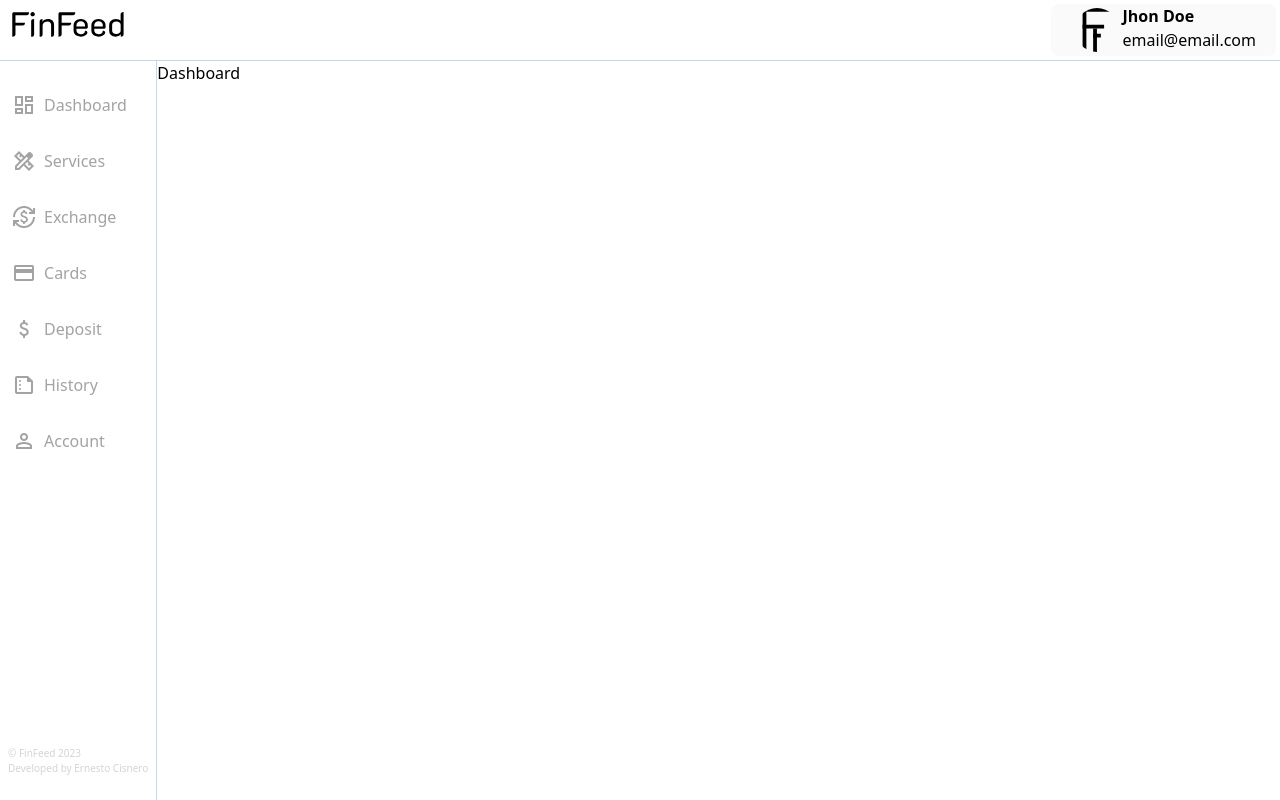
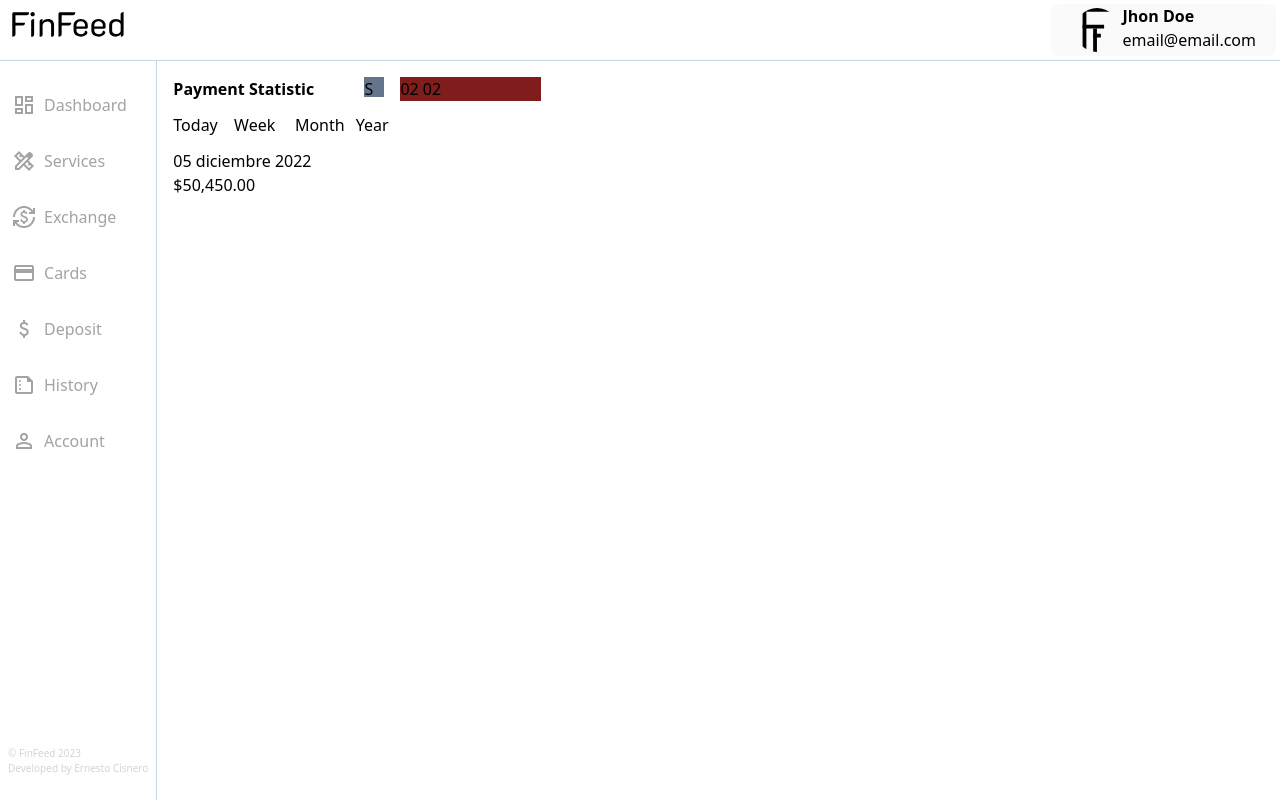
Before and after one commit to ernestocisnero/FinFeed, a React (Vite) app: page / in a window 1280 px wide. Built offline with nearby package versions, Linux system fonts and the light colour scheme; the HTML template or start-up script is replaced by a standard one.

Commit message:
dashboard payment statistic

```diff
--- a/src/components/MainLayout.tsx
+++ b/src/components/MainLayout.tsx
@@ -12,15 +12,14 @@ export const MainLayout = ({ children }: MainLayoutPropType) => {
                 <div className="p-3">
                     <img src="FinFeed.svg" alt="name_page" className="w-28"/>
                 </div>
-
                 <UserProfile />
             </nav>
 
             <div className="flex flex-grow">
                 <DrawerMenu />
-                <div className="">
+                <main className="p-4">
                     {children}
-                </div>
+                </main>
             </div>
         </div>
     )
--- /dev/null
+++ b/src/components/PaymentStatistics.tsx
@@ -0,0 +1,22 @@
+
+export const PaymentStatistics = () => {
+    return (
+        <>
+            <div className="flex justify-between">
+                <h3 className="font-bold">Payment Statistic</h3>
+
+                <div className="w-5 h-5 bg-slate-500">S</div>
+            </div>
+            <div className="grid grid-cols-4 gap-8">
+                <div className="hover:border-b-4 hover: cursor-pointer border-solid border-[#266663] my-3">Today</div>
+                <div className="hover:border-b-4 hover: cursor-pointer border-solid border-[#266663] my-3">Week</div>
+                <div className="hover:border-b-4 hover: cursor-pointer border-solid border-[#266663] my-3">Month</div>
+                <div className="hover:border-b-4 hover: cursor-pointer border-solid border-[#266663] my-3">Year</div>
+            </div>
+            <div>
+                <p>05 diciembre 2022</p>
+                <p>$50,450.00</p>
+            </div>
+        </>
+    )
+}
--- a/src/components/index.ts
+++ b/src/components/index.ts
@@ -1,3 +1,4 @@
 export * from './MainLayout';
 export * from './UserProfile';
 export * from './DrawerMenu';
+export * from './PaymentStatistics';
--- a/src/pages/Dashboard.tsx
+++ b/src/pages/Dashboard.tsx
@@ -1,6 +1,15 @@
+import { PaymentStatistics } from "../components"
 
 export const Dashboard = (): JSX.Element => {
     return (
-        <div>Dashboard</div>
+        <div className="flex space-x-4">
+            <div className="min-w-[60%] h-fit">
+                <PaymentStatistics />
+            </div>
+            <div className="bg-red-900 min-w-[40%] h-fit">
+                02
+                02
+            </div>
+        </div>
     )
 }
--- a/src/pages/NotFound.tsx
+++ b/src/pages/NotFound.tsx
@@ -1,6 +1,32 @@
+import { useEffect, useState } from 'react';
+import { Navigate } from 'react-router-dom';
+
 
 export const NotFound = () => {
+
+    const [redirect, setRedirect] = useState<Boolean>(false);
+
+    useEffect(() => {
+        const timeout = setTimeout(()=>{
+            setRedirect(true);
+        }, 2000);
+
+        return () => {
+            setRedirect(false);
+            clearTimeout(timeout);
+        }
+    }, [])
+
+
+
     return (
-        <div>NotFound</div>
+        <>
+
+            <h1 className='text-red-900'>Page Not found</h1>
+            <h6 className='text-red-700'>You are being redirecting to Dashboard</h6>
+            {
+                redirect && <Navigate to='/' replace />
+            }
+        </>
     )
 }
```
